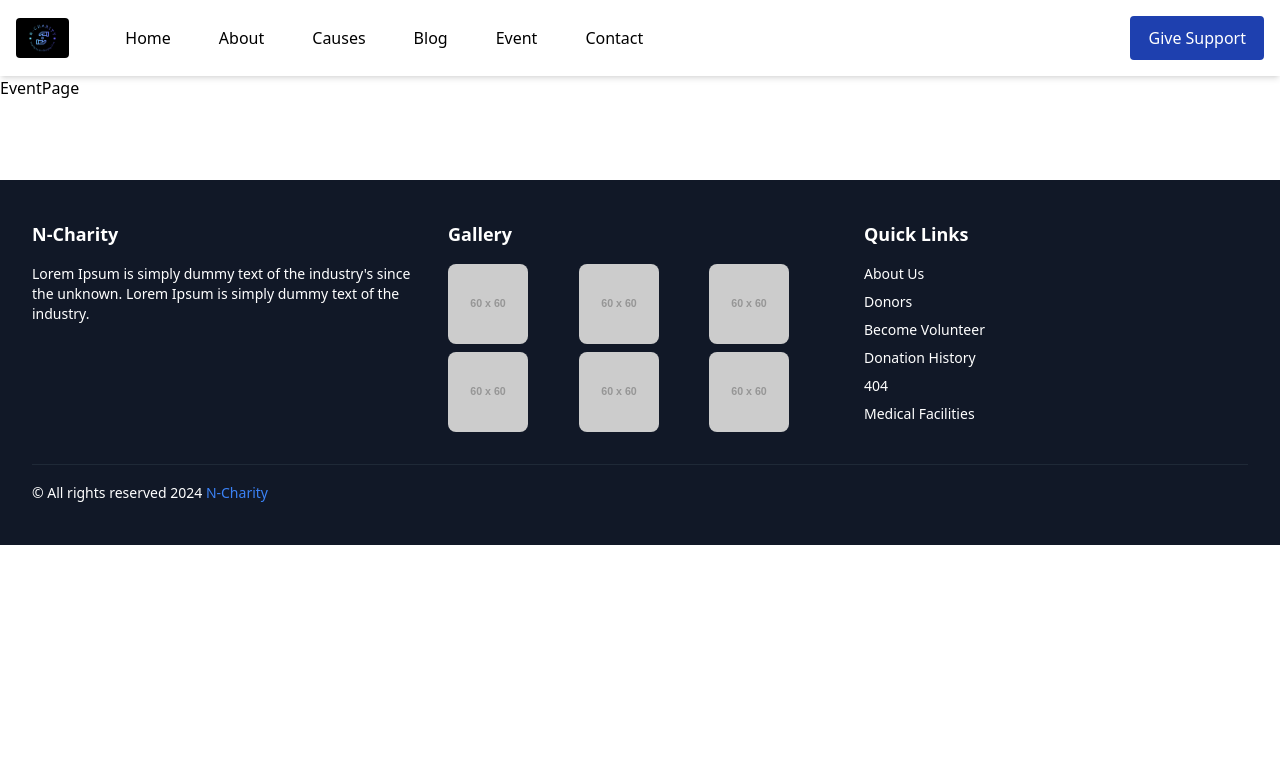
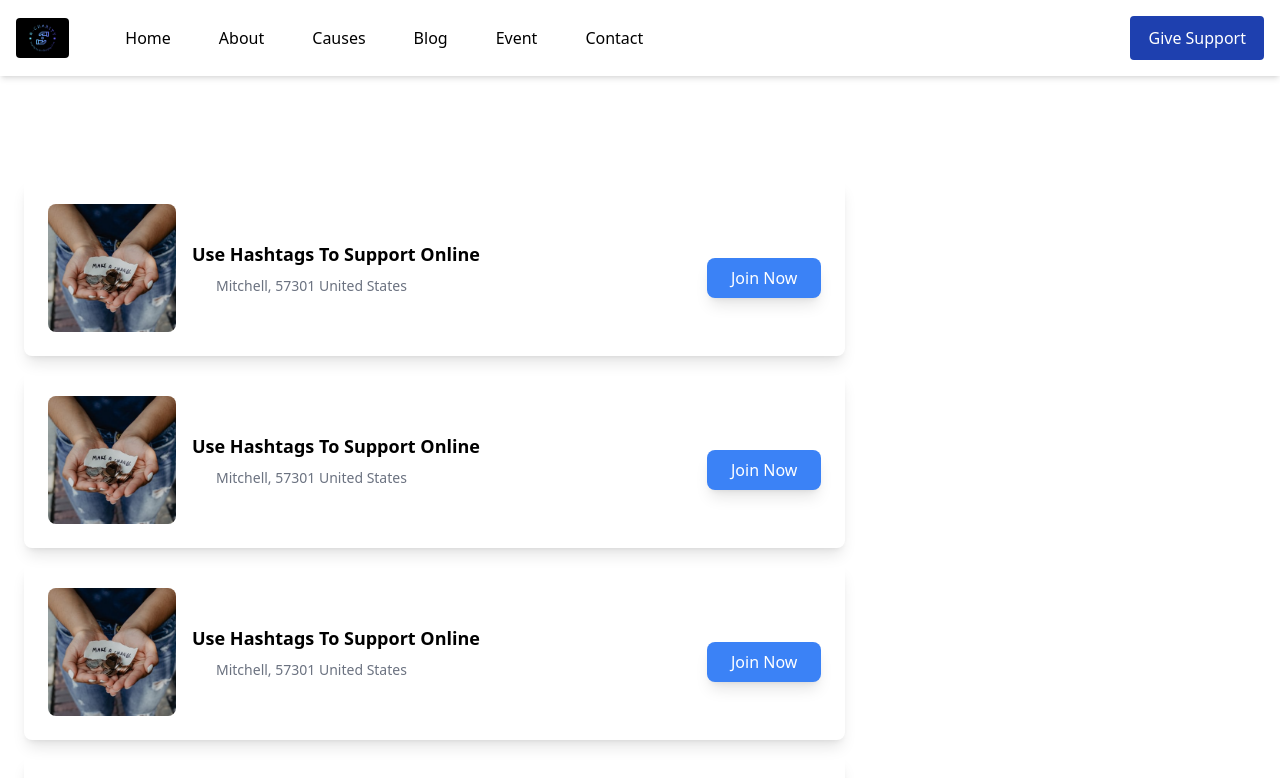
Before and after one commit to nuhmansha/N-Charity-Donation, a React (Vite) app: page /events in a window 1280 px wide. Shown: the top 778 px of the page. Built offline with nearby package versions, Linux system fonts and the light colour scheme.

Commit message:
event page design and pagination completed

```diff
--- a/src/Components/Common/Collaboration.jsx
+++ b/src/Components/Common/Collaboration.jsx
@@ -24,7 +24,7 @@ import React from 'react'
           <div className="flex flex-col md:flex-row items-center animate-fadeIn">
             <p className="mr-4 mb-4 md:mb-0">Need your simple</p>
             <p className="mr-4">help for save children.</p>
-            <button className="bg-blue-500 hover:bg-blue-700 text-white font-bold py-2 px-4 rounded">
+            <button className="bg-blue-500 mt-2 hover:bg-blue-700 text-white font-bold py-2 px-4 rounded">
               Donate Now
             </button>
           </div>
--- a/src/Pages/UserSide/CharityEvent/EventCart.jsx
+++ b/src/Pages/UserSide/CharityEvent/EventCart.jsx
@@ -0,0 +1,28 @@
+import React from "react";
+import { Link } from "react-router-dom";
+
+const EventCart = ({ event }) => {
+  console.log(event, "eeeeee");
+  return (
+    <div className="flex flex-col md:flex-row items-center md:items-center bg:white p-6 rounded-lg  shadow-lg shadow-scale-100 mb-4 transition duration-300 ease-in-out transform hover:scale-105">
+      <img
+        src={event.image}
+        alt={event.title}
+        className="w-24 h-24 md:w-32 md:h-32 object-cover rounded-lg mr-4 mb-4 md:mb-0"
+      />
+      <div className="flex-1 lg:space-x-6">
+        <h3 className="text-lg font-semibold mb-2">{event.title}</h3>
+        <p className="text-sm text-gray-500 mb-1">{event.data}</p>
+        <p className="text-sm text-gray-500">{event.location}</p>
+
+      </div>
+      <Link to={`/event/${event.id}`}>
+          <button className=" mt-5 bg-blue-500 text-white px-6 py-2 rounded-lg shadow-lg hover:bg-blue-700 transition duration-300 ease-in-out">
+            Join Now
+          </button>
+        </Link>
+    </div>
+  );
+};
+
+export default EventCart;
--- a/src/Pages/UserSide/CharityEvent/EventPage.jsx
+++ b/src/Pages/UserSide/CharityEvent/EventPage.jsx
@@ -1,9 +1,118 @@
-import React from 'react'
+import React, { useState } from "react";
+import EventCart from "./EventCart";
+// import { Link } from "react-router-dom";
+import { useLocation } from "react-router-dom";
+import { BannerImage1 } from "../../../../Utils/images";
+import Pagination from "../../../Components/Common/Pagination";
 
-const EventPage = () => {
+const EventPage = ({limit}) => {
+  const location = useLocation();
+  const sampleEvents = [
+    {
+      id: 1,
+      image: BannerImage1,
+      title: "Use Hashtags To Support Online",
+      date: "JANUARY 17, 2024 @ 12:00 AM - JANUARY 30, 2024 @ 11:59 PM",
+      location: "Mitchell, 57301 United States",
+    },
+    {
+      id: 2,
+      image: BannerImage1,
+      title: "Use Hashtags To Support Online",
+      date: "JANUARY 17, 2024 @ 12:00 AM - JANUARY 30, 2024 @ 11:59 PM",
+      location: "Mitchell, 57301 United States",
+    },
+    {
+      id: 3,
+      image: BannerImage1,
+      title: "Use Hashtags To Support Online",
+      date: "JANUARY 17, 2024 @ 12:00 AM - JANUARY 30, 2024 @ 11:59 PM",
+      location: "Mitchell, 57301 United States",
+    },
+    {
+      id: 4,
+      image: BannerImage1,
+      title: "Use Hashtags To Support Online",
+      date: "JANUARY 17, 2024 @ 12:00 AM - JANUARY 30, 2024 @ 11:59 PM",
+      location: "Mitchell, 57301 United States",
+    }, {
+      id: 5,
+      image: BannerImage1,
+      title: "Use Hashtags To Support Online",
+      date: "JANUARY 17, 2024 @ 12:00 AM - JANUARY 30, 2024 @ 11:59 PM",
+      location: "Mitchell, 57301 United States",
+    },
+    {
+      id: 6,
+      image: BannerImage1,
+      title: "Use Hashtags To Support Online",
+      date: "JANUARY 17, 2024 @ 12:00 AM - JANUARY 30, 2024 @ 11:59 PM",
+      location: "Mitchell, 57301 United States",
+    }, {
+      id: 7,
+      image: BannerImage1,
+      title: "Use Hashtags To Support Online",
+      date: "JANUARY 17, 2024 @ 12:00 AM - JANUARY 30, 2024 @ 11:59 PM",
+      location: "Mitchell, 57301 United States",
+    },
+    {
+      id: 8,
+      image: BannerImage1,
+      title: "Use Hashtags To Support Online",
+      date: "JANUARY 17, 2024 @ 12:00 AM - JANUARY 30, 2024 @ 11:59 PM",
+      location: "Mitchell, 57301 United States",
+    }, {
+      id: 9,
+      image: BannerImage1,
+      title: "Use Hashtags To Support Online",
+      date: "JANUARY 17, 2024 @ 12:00 AM - JANUARY 30, 2024 @ 11:59 PM",
+      location: "Mitchell, 57301 United States",
+    },
+    {
+      id: 10,
+      image: BannerImage1,
+      title: "Use Hashtags To Support Online",
+      date: "JANUARY 17, 2024 @ 12:00 AM - JANUARY 30, 2024 @ 11:59 PM",
+      location: "Mitchell, 57301 United States",
+    },
+  ];
+  const [currentPage,setCurrentPage] = useState(1);
+  const eventsPerPage = 8;
+
+  const  indexOfLastEvent = currentPage * eventsPerPage;
+  const indexOfFirstEvent = indexOfLastEvent - eventsPerPage;
+
+  const totalEvents =
+  location.pathname === "/events" ? sampleEvents.length : limit;
+const displayedEvents =
+  location.pathname === "/events"
+    ? sampleEvents.slice(indexOfFirstEvent, indexOfLastEvent)
+    : sampleEvents.slice(0, limit);
+
+const totalPages = Math.ceil(totalEvents / eventsPerPage);
+
+const handlePageChange = (pageNumber) => {
+  setCurrentPage(pageNumber);
+};
   return (
-    <div>EventPage</div>
-  )
-}
+    <div className="mt-20 container mx-auto p-6">
+      <div className="flex flex-col md:flex-row lg:space-x-6 items-center">
+        <div className="w-full md:w-2/3">
+          {displayedEvents.map((event) => (
+            <EventCart key={event.id} event={event} />
+          ))}
+        </div>
 
-export default EventPage
+      </div>
+      {location.pathname === "/events" && totalPages > 1 && (
+        <Pagination
+          totalPages={totalPages}
+          onPageChange={handlePageChange}
+          currentPage={currentPage}
+        />
+      )}
+    </div>
+  );
+};
+
+export default EventPage;
--- a/src/Pages/UserSide/UserHome.jsx
+++ b/src/Pages/UserSide/UserHome.jsx
@@ -4,6 +4,8 @@ import Causes from "./Causes/Causes";
 import Collaboration from "../../Components/Common/Collaboration";
 import { useNavigate } from "react-router-dom";
 import BannerCause from "../../Components/Common/BannerCause";
+import EventPage from "./CharityEvent/EventPage";
+import { Link } from "react-router-dom";
 
 const UserHome = () => {
   const navigate = useNavigate();
@@ -114,6 +116,34 @@ const UserHome = () => {
         </button>
       </div>
       <BannerCause />
+      {/* *******************************  */}
+      {/* EVENTS PAGE  */}
+
+      <div className="mt-20 container mx-auto p-6">
+        <h2 className="mt-10 text-3xl text-yellow-400 font-bold flex justify-center">
+          Our <span className="text-black">Events</span>
+        </h2>
+        <div className="flex flex-col md:flex-row lg:space-x-6 items-center">
+          <div className="mb-4 text-center flex flex-col gap-3 ">
+            <h2 className="text-3xl font-bold">
+              <span className="text-yellow-400">Multiple Event </span>
+              <span className="text-black"> &</span>{" "}
+              <span className="text-blue-500">Conference</span>
+            </h2>
+            <p className="text-gray-600  font-semibold">
+              Lorem Ipsum is simply dummy text of the printing and typesetting
+              industry.
+            </p>
+            <button className="bg-blue-500 text-white px-6 py-3 rounded-lg shadow-lg hover:bg-black w-full">
+              <Link to="/events">View All Events</Link>
+            </button>
+          </div>
+
+          <div className="w-full md:w-2/3">
+            <EventPage limit={2} />
+          </div>
+        </div>
+      </div>
     </div>
   );
 };
```
